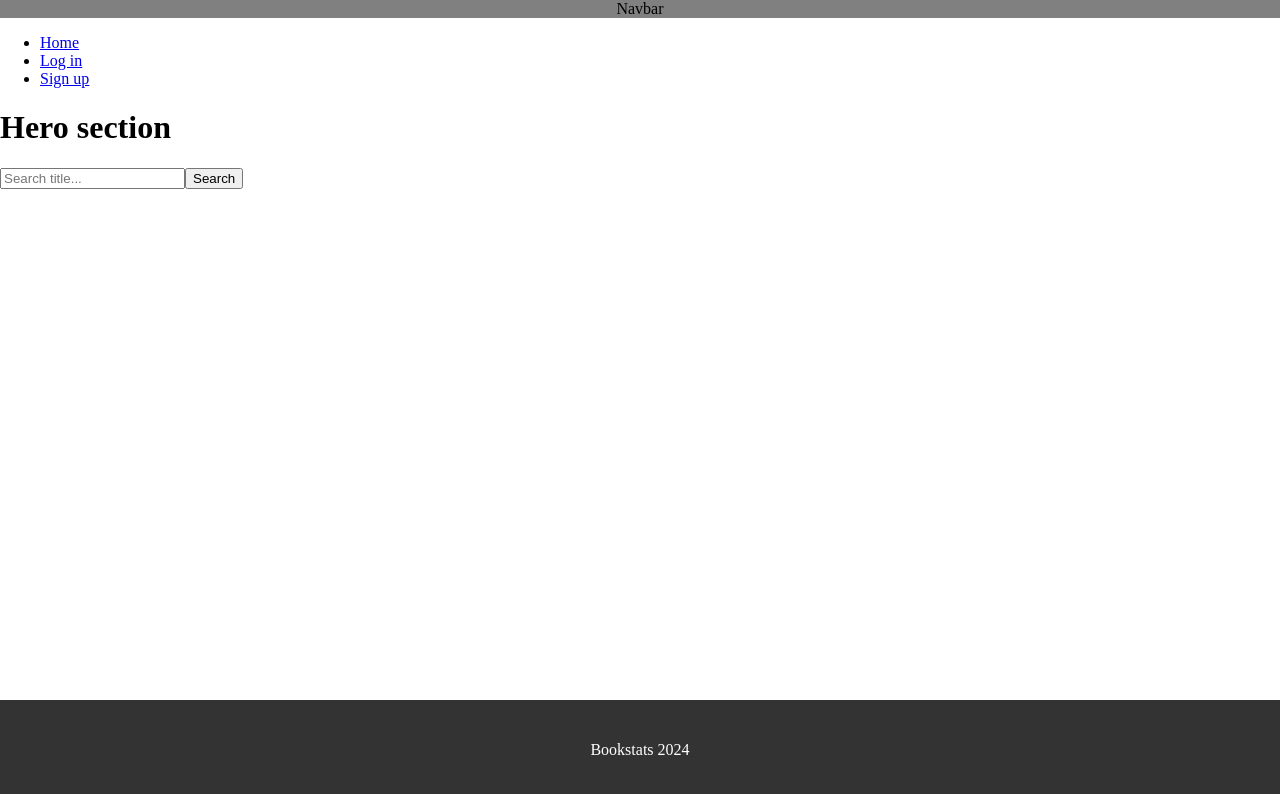
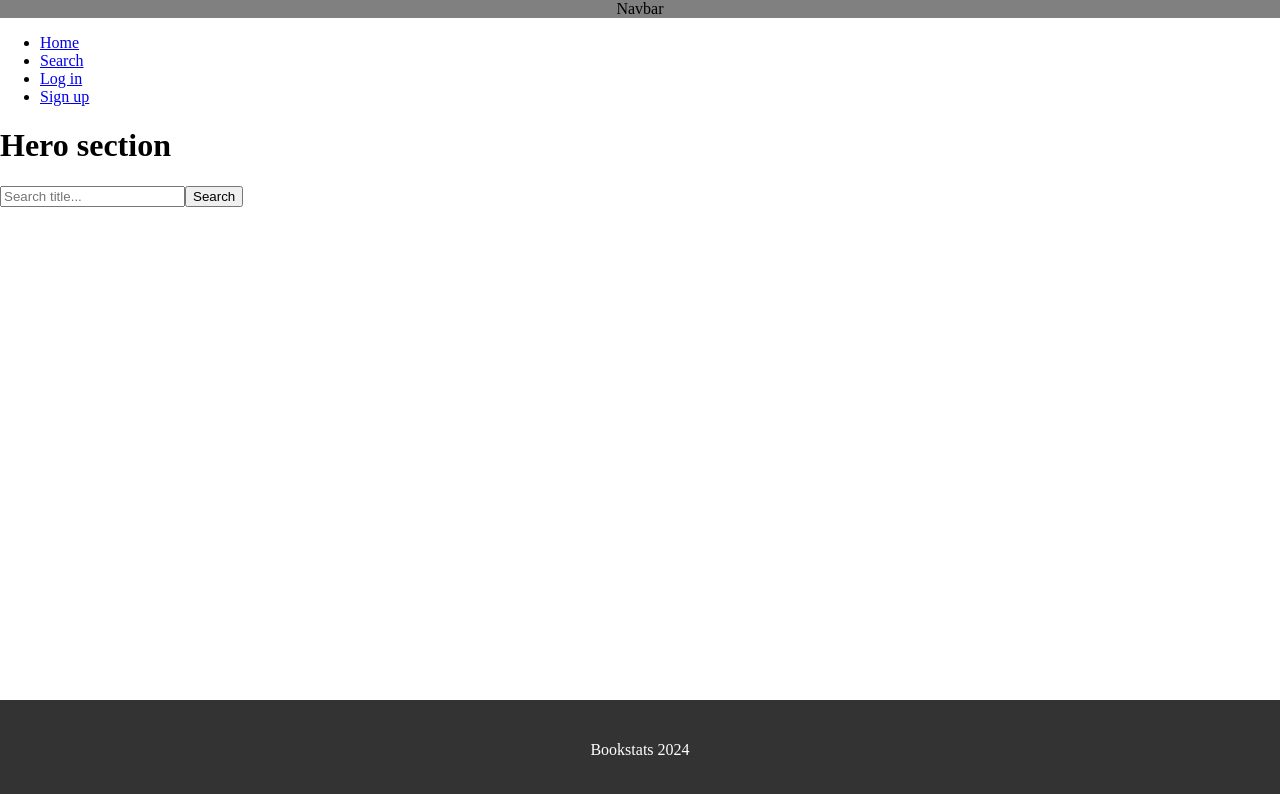
Before and after one commit to Vectari/bookstats, a React (Vite) app: page / in a window 1280 px wide. Shown: the top 794 px of the page. Built offline with nearby package versions, Linux system fonts and the light colour scheme.

Commit message:
feat: add search

```diff
--- a/src/sections/NavBar/NavBar.tsx
+++ b/src/sections/NavBar/NavBar.tsx
@@ -24,6 +24,14 @@ export function NavBar() {
         </li>
         <li>
           <NavLink
+            to="/search"
+            className={activeLink === "/search" ? "active" : ""}
+          >
+            Search
+          </NavLink>
+        </li>
+        <li>
+          <NavLink
             to="/login"
             className={activeLink === "/login" ? "active" : ""}
           >
```
